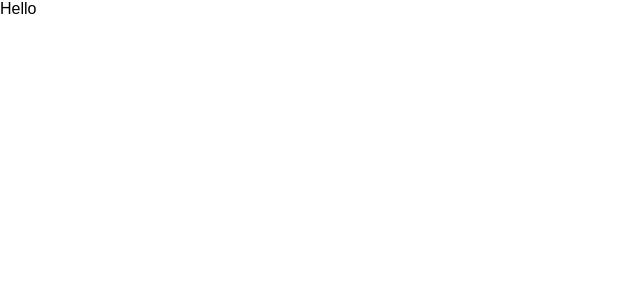
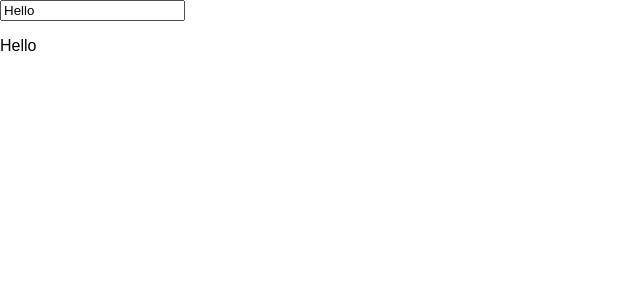
Before and after one commit to dtanzer/react-redux-for-backend-devs, a React (Create React App) app: page / in a window 1280 px wide. Shown: the top 300 px of the page, without its empty margins (0-640 px from the left). Built offline with nearby package versions, Linux system fonts and the light colour scheme.

Commit message:
Input renders html text input

```diff
--- a/src/MyInput.js
+++ b/src/MyInput.js
@@ -3,7 +3,10 @@ import React from 'react';
 export class MyInput extends React.Component {
 	render() {
 	  return (
-		<div>Hello</div>
+		<div>
+			<input type="text" value="Hello" />
+			<p>Hello</p>
+		</div>
 	);
 	}
 }
```
